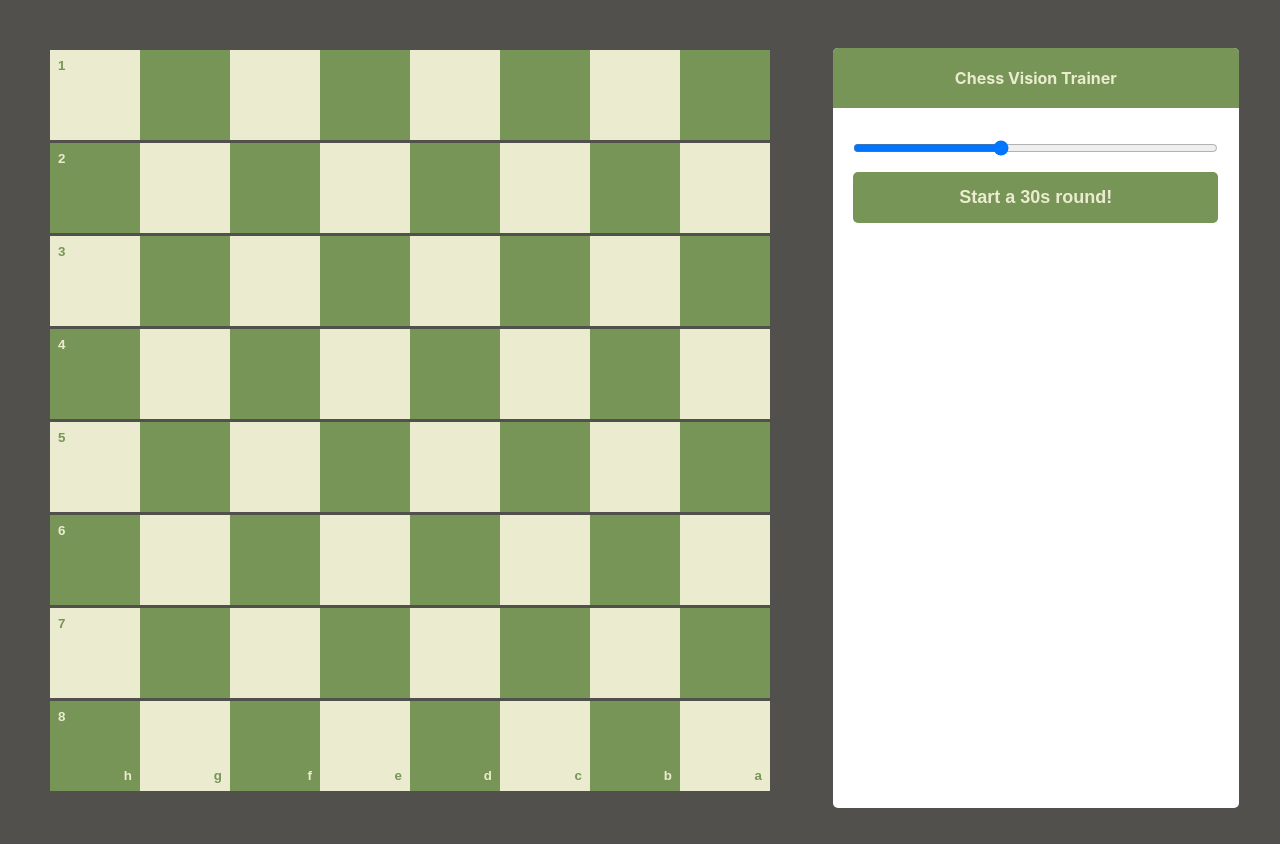
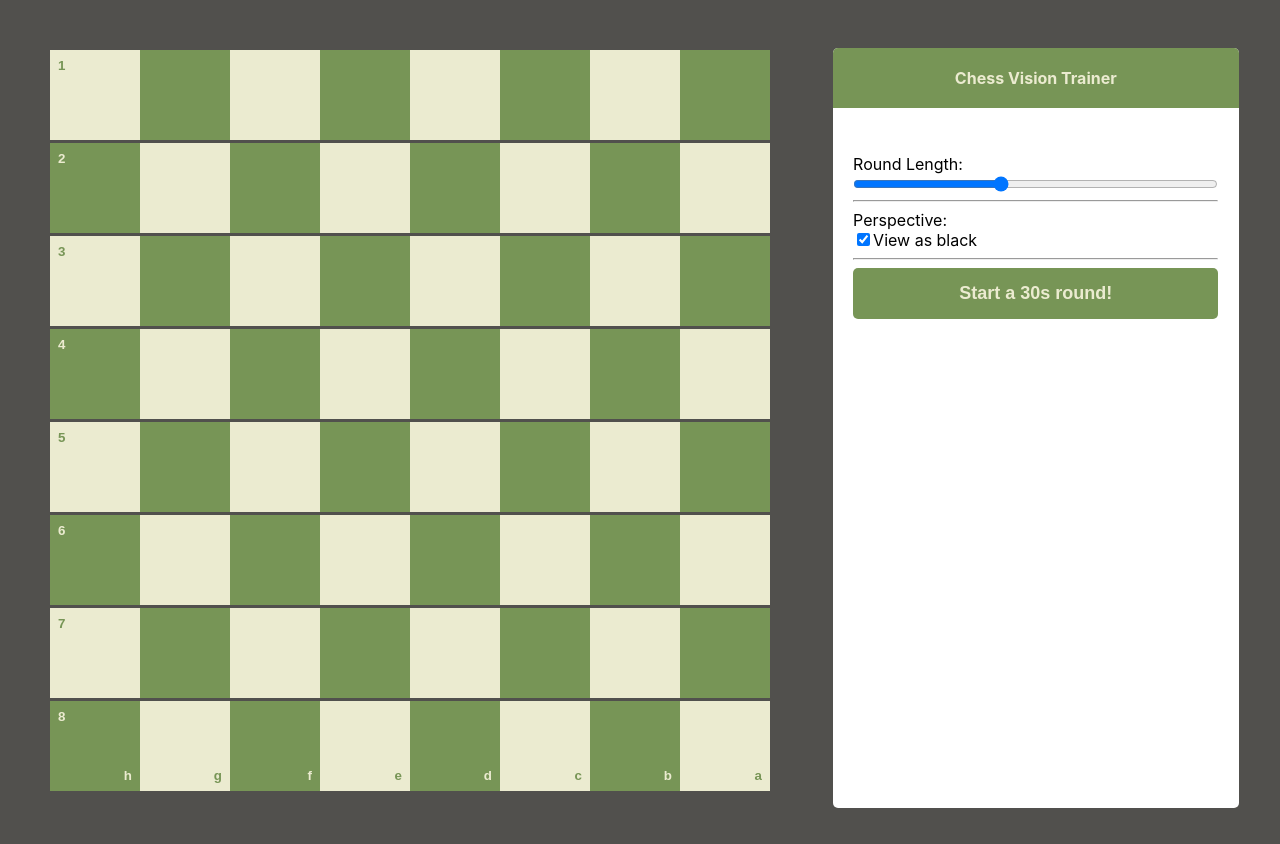
Before and after one commit to patrickshox/blindfold-chess-trainer, a React (Create React App) app: page / in a window 1280 px wide. Built offline with nearby package versions, Linux system fonts and the light colour scheme.

Commit message:
perspective change now works

```diff
--- a/src/index.css
+++ b/src/index.css
@@ -108,6 +108,12 @@ body {
   margin-left: 1%;
 }
 
+#sidebar-content {
+  width: 90%;
+  margin-left: auto;
+  margin-right: auto;
+}
+
 @media screen and (max-width: 1200px) {
 
   #container {
@@ -167,14 +173,14 @@ li.incorrect:before {
   display: block;
   margin-left: auto;
   margin-right: auto;
-  width: 90%;
+  width: 100%;
 }
 
 button#start {
   display: block;
   margin-left: auto;
   margin-right: auto;
-  width: 90%;
+  width: 100%;
   background-color: var(--black-color);
   padding: 15px;
   border-radius: 5px;
--- a/src/index.tsx
+++ b/src/index.tsx
@@ -1,7 +1,7 @@
 import React from 'react';
 import {createRoot} from "react-dom/client"
 import './index.css';
-import { SquareProps, GameState, ControlsProps, PromptProps, BoardProps, Result, History } from './types.js';
+import { SquareProps, GameState, ControlsProps, PromptProps, BoardProps, Result, History, Side } from './types.js';
 
 class Square extends React.Component<SquareProps, {}> {
 
@@ -74,10 +74,37 @@ class Controls extends React.Component<ControlsProps, {}> {
     return(
       <div className='sidebar'>
         <h1 id="sidebar-header"> Chess Vision Trainer </h1>
-        <div id="timer">{this.props.secondsLeft}</div>
-        <input type="range" min="10" max="60" className="slider" id="myRange" value = {this.props.roundLength} step="5" onChange={(e) => this.props.roundLengthChanged(parseInt(e.target.value))}></input>
-        <ul id = "streak"> {history} </ul>
-        <button id="start" onClick = {this.props.startGame}>Start a {this.props.roundLength}s round!</button>
+        <div id="sidebar-content">
+
+          <div id="timer">{this.props.secondsLeft}</div>
+
+          <ul id = "streak"> {history} </ul>
+
+          <div>Round Length:</div>
+          <input
+            type="range"
+            min="10" max="60"
+            className="slider"
+            id="myRange"
+            value = {this.props.roundLength}
+            step="5"
+            onChange={(e) => this.props.roundLengthChanged(parseInt(e.target.value))}
+          />
+          <hr />
+
+          <div>Perspective:</div>
+          <input
+            type="checkbox"
+            name = "perspective"
+            checked = {this.props.perspective == "black"}
+            id="perspective"
+            onChange={(e) => {console.log(e); this.props.sideChanged(e.target.checked ? "black" : "white")}}
+          />
+          <label htmlFor="perspective">View as black</label>
+          <hr />
+
+          <button id="start" onClick = {this.props.startGame}>Start a {this.props.roundLength}s round!</button>
+        </div>
       </div>
     )
   }
@@ -176,6 +203,13 @@ class Game extends React.Component<{}, GameState> {
     })
   }
 
+  changePerspective = (s: Side) => {
+    console.log(s)
+    this.setState({
+      perspective: s
+    })
+  }
+
   render() {
     return (
       <div id = "container">
@@ -183,7 +217,15 @@ class Game extends React.Component<{}, GameState> {
           <Board onSelection={this.selectionMade} perspective = {this.state.perspective} />
           <Prompt prompt = {this.state.prompt} />
         </div>
-        <Controls startGame={this.startGame} secondsLeft={this.state.secondsLeft} history={this.state.history} roundLength = {this.state.roundLength} roundLengthChanged = {this.roundLengthChanged} />
+        <Controls
+          startGame={this.startGame}
+          secondsLeft={this.state.secondsLeft}
+          history={this.state.history}
+          roundLength = {this.state.roundLength}
+          roundLengthChanged = {this.roundLengthChanged}
+          perspective = {this.state.perspective}
+          sideChanged = {this.changePerspective}
+        />
       </div>
     )
   }
```
Also changed, not shown: src/types.ts (+8 -4 lines).
